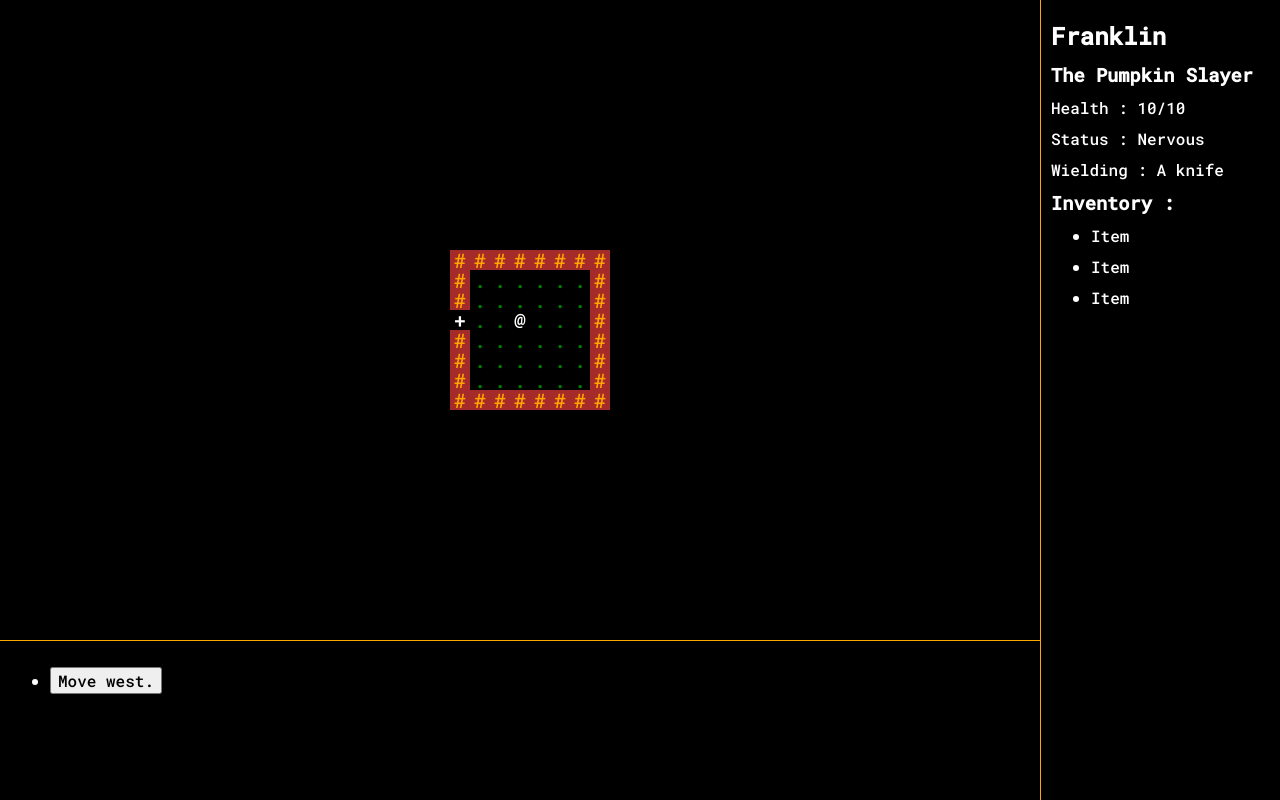
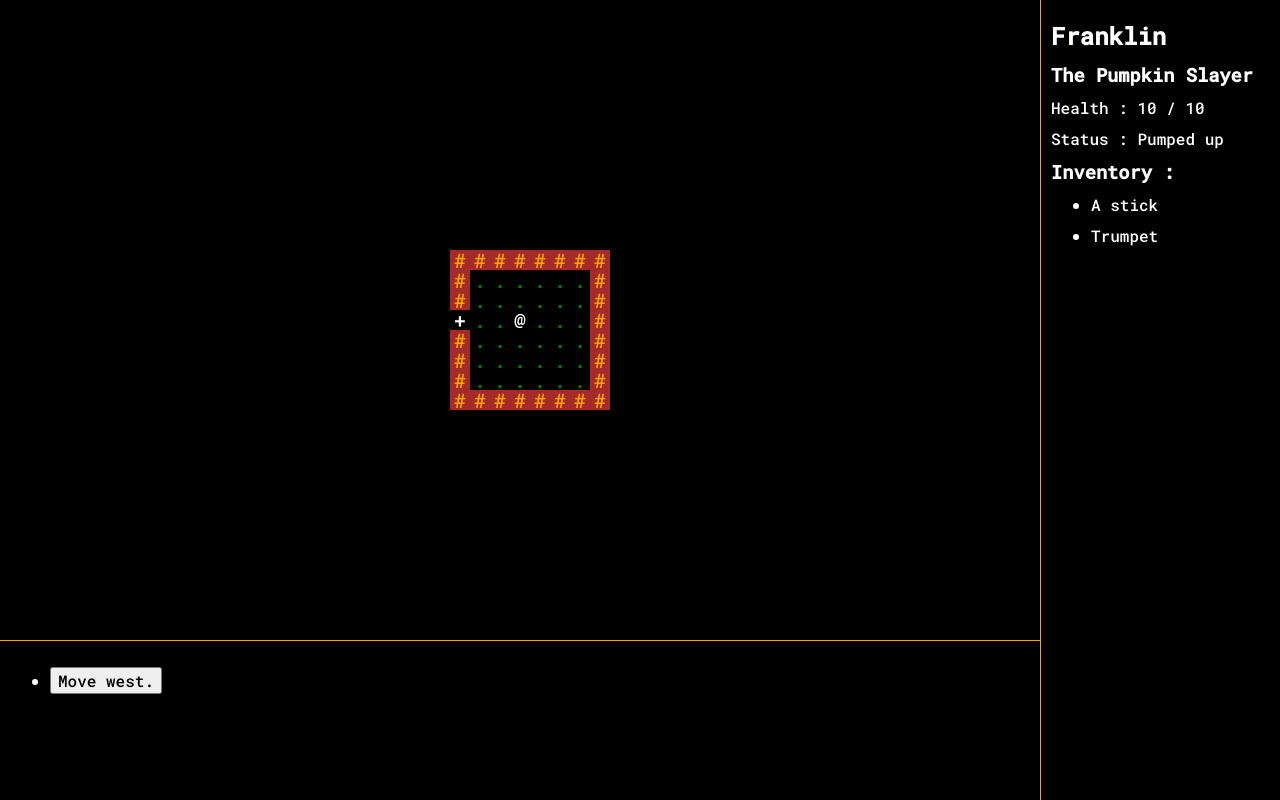
Before and after one commit to laurheth/pumpkin-oubliette, a website built with webpack: page src/index.html in a window 1280 px wide. Built offline with nearby package versions, Linux system fonts and the light colour scheme.

Commit message:
Sidebar now updates.

```diff
--- a/src/index.html
+++ b/src/index.html
@@ -24,13 +24,12 @@
             </div>
         </div>
         <div class="sideBar" id="sideBar">
-            <h2>Franklin</h2>
-            <h3>The Pumpkin Slayer</h3>
-            <p>Health : 10/10</p>
-            <p>Status : Nervous</p>
-            <p>Wielding : A knife</p>
+            <h2 id="playerName">Franklin</h2>
+            <h3 id="playerTitle">The Pumpkin Slayer</h3>
+            <p>Health : <span id="playerHealth">10/10</span></p>
+            <p>Status : <span id="playerMood">Nervous</span></p>
             <h3>Inventory :</h3>
-            <ul>
+            <ul id="playerInventory">
                 <li>Item</li>
                 <li>Item</li>
                 <li>Item</li>
--- a/src/scripts/actors/Actor.ts
+++ b/src/scripts/actors/Actor.ts
@@ -42,7 +42,12 @@ export class Actor {
     /** Actor's current goal */
     protected currentGoal: Goal;
 
+    /** Actions that can be performed on this actor */
     protected actionsOn: Array<ActorAction>;
+
+    protected _health:number;
+
+    protected alive:boolean;
 
     constructor(parameters: ActorParams) {
         const {
@@ -68,6 +73,8 @@ export class Actor {
         this.behaviours = behaviours;
         this.messenger = messenger;
         this.actionsOn = actionsOn;
+        this.health = Infinity;
+        this.alive = true;
 
         // Some prep for pathfinding
         this.route=[];
@@ -75,10 +82,15 @@ export class Actor {
         allActors.push(this);
     }
 
+    /** Remove from the registry of all actors */
     remove() {
         const index = allActors.indexOf(this);
         if (index>=0) {
             allActors.splice(index,1);
+            if (this.map) {
+                this.map.eventManager.remove(this);
+            }
+            this.alive=false;
         }
     }
 
@@ -100,10 +112,30 @@ export class Actor {
         if (newArt.background) {this._art.background = newArt.background;}''
     }
 
+    /** Health of the actor */
+    get health():number {
+        return this._health;
+    }
+
+    set health(newHealth:number) {
+        if (this._health > newHealth) {
+            this.attitude = "hostile";
+        }
+        this._health = newHealth;
+        if (newHealth <= 0) {
+            this.die();
+        }
+    }
+
+    die() {
+        this.messenger.addMessage({message:`${this.name} the ${this.title} dies!`})
+        this.remove();
+    }
+
     /** It is this actors turn. Do something! */
     act() {
         // A goal exists! Do it.
-        if (this.currentGoal) {
+        if (this.currentGoal && this.alive) {
             if (this.currentGoal.distance < 0) {this.currentGoal.distance=0;}
             let { target, distance=0, action=()=>{}, midTarget } = this.currentGoal;
             if (target instanceof Actor) {target = target.getPosition();}
@@ -237,7 +269,7 @@ export class Actor {
     swapMessage(actor:Actor) {}
 
     /** Get actions on */
-    getActionsOn(performer:Actor) {
+    getActionsOn(performer:Actor,tags:Array<string>) {
         if (this.map && this.messenger && this.actionsOn.length>0) {
             if(this.map.getSquare(this.position.x, this.position.y).visible) {
                 this.actionsOn.forEach(action=>{
--- a/src/scripts/actors/ActorInterfaces.ts
+++ b/src/scripts/actors/ActorInterfaces.ts
@@ -8,10 +8,16 @@ export type attitude = "friendly"|"hostile"|"neutral";
 
 /** Actions */
 export interface ActorAction {
+    /** Distance at which the action can execute */
     distance:number;
+    /** Description of the action */
     description:string;
+    /** Callback function to run */
     callback:(actor?:Actor,target?:Actor)=>void;
+    /** Target of the action */
     target?:"self"|"player";
+    /** Strings defining the conditions */
+    condition?:string|Array<string>;
 }
 
 /** Setup parameters for a new actor */
--- a/src/scripts/actors/Player.ts
+++ b/src/scripts/actors/Player.ts
@@ -9,8 +9,16 @@ export class Player extends Actor {
     /** Sidebar where cool information goes */
     readonly sideBar: HTMLDivElement;
 
+    private sideBarElements:{name:HTMLElement,title:HTMLElement,health:HTMLElement,mood:HTMLElement,inventory:HTMLUListElement};
+
     /** Resolution function to advance */
     finishTurn: (value?:unknown)=>void;
+
+    private mood:string;
+
+    private maxHealth:number;
+
+    private inventory:Array<string>;
 
     constructor(messenger: Messenger, sideBar: HTMLDivElement) {
         super({
@@ -19,11 +27,23 @@ export class Player extends Actor {
             art: '@',
             messenger: messenger,
         });
+        this.mood="Pumped up";
+        this.health=10;
+        this.maxHealth=10;
         this.sideBar = sideBar;
+        this.inventory = ["A stick", "Trumpet"];
+        this.sideBarElements = {
+            name: sideBar.querySelector('#playerName'),
+            title: sideBar.querySelector('#playerTitle'),
+            health: sideBar.querySelector('#playerHealth'),
+            mood: sideBar.querySelector('#playerMood'),
+            inventory: sideBar.querySelector('#playerInventory'),
+        };
     };
 
     /** Player turn */
     async act() {
+        this.updateSidebar();
         this.map.drawMap();
         // Check if the player does not currently have any goals. Get a new action if not.
         if (!this.currentGoal) {
@@ -35,7 +55,7 @@ export class Player extends Actor {
 
             // Determine directions the play can travel to
             const travelOptions = this.map.getTravelOptions(this.position);
-            allActors.forEach(actor=>actor.getActionsOn(this));
+            allActors.forEach(actor=>actor.getActionsOn(this,this.getAllTags()));
             console.log('Current node', this.map.getSquare(this.position.x,this.position.y).location, this.position);
             console.log('travelOptions', travelOptions);
             if (travelOptions.length>0) {
@@ -97,6 +117,39 @@ export class Player extends Actor {
 
     /** Update the sidebar */
     updateSidebar() {
+        const {name,title,mood,health,inventory,...rest} = this.sideBarElements;
 
+        name.textContent = this.name;
+        title.textContent = this.title;
+        mood.textContent = this.mood;
+        health.textContent = `${this.health} / ${this.maxHealth}`;
+
+        // Figure out inventory
+        while(inventory.lastElementChild) {
+            inventory.removeChild(inventory.lastElementChild);
+        }
+
+        // Add each item to the list
+        this.inventory.forEach(item=>{
+            const itemElement = document.createElement('li');
+            itemElement.textContent = item;
+            inventory.appendChild(itemElement);
+        });
+    }
+
+    /** Get all tags */
+    getAllTags():Array<string> {
+        const tags:Array<string> = [];
+
+        // TODO: Fill this in
+        // Some logic here
+
+        return tags;
+    }
+
+    die() {
+        this.messenger.addMessage({message:`You die...`})
+        this.remove();
+        this.currentGoal=undefined;
     }
 }
--- a/src/scripts/map/Map.ts
+++ b/src/scripts/map/Map.ts
@@ -35,7 +35,7 @@ export class Map {
 
     private messenger: Messenger;
 
-    private eventManager: EventManager;
+    readonly eventManager: EventManager;
 
     constructor(parameters: MapParams, display: Display, random: Random, player: Player, messenger: Messenger, eventManager: EventManager) {
         // Useful things from elsewhere in the app
```
